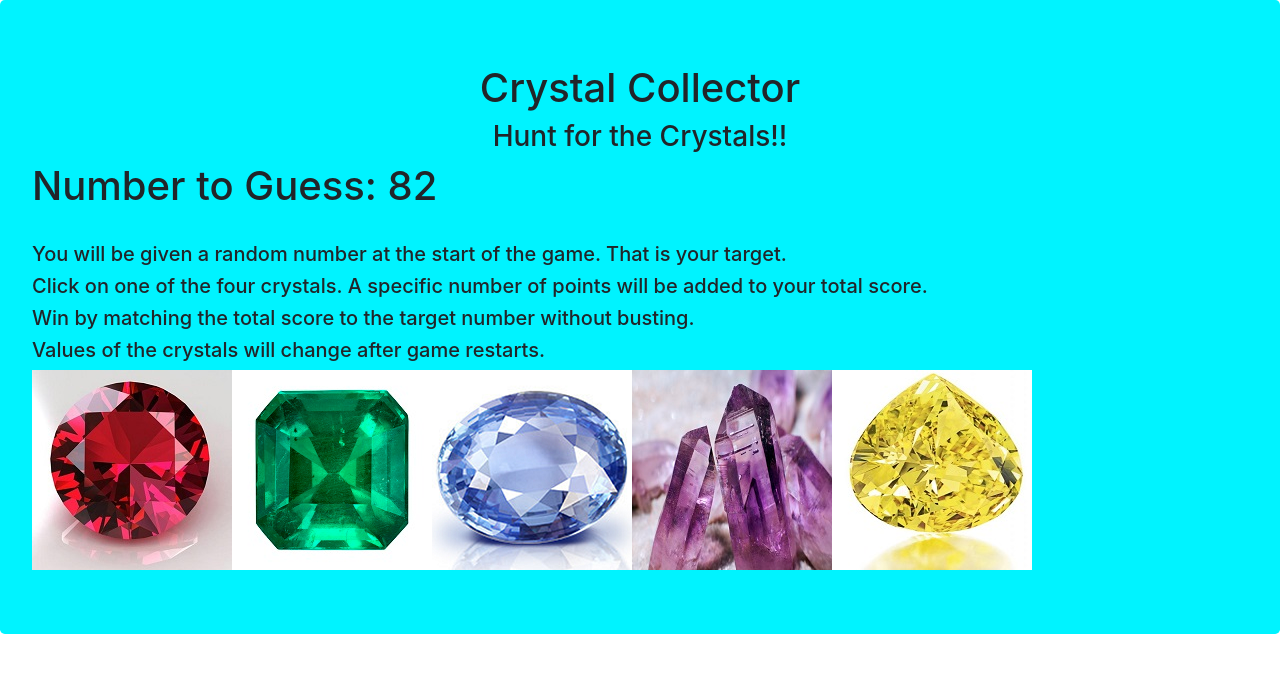
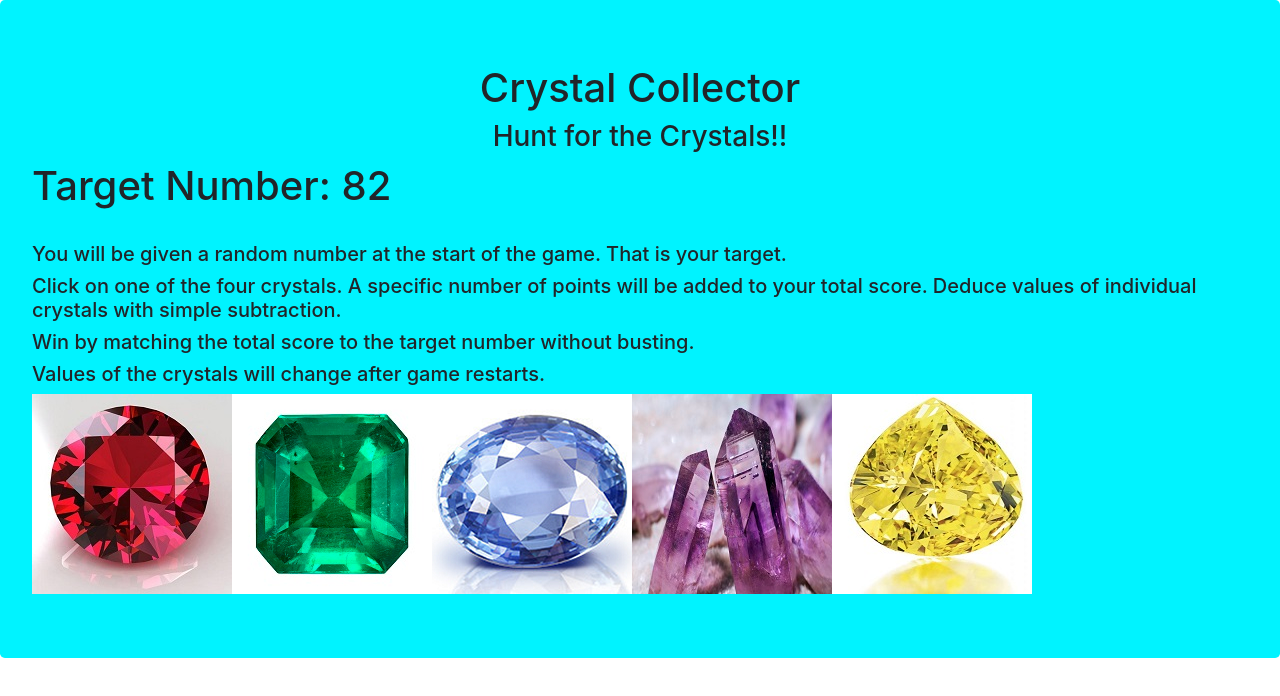
Before and after one commit to mlratino/Crystal-hunter, a plain HTML site: page index.html in a window 1280 px wide. Drawn offline with nearby package versions, Linux system fonts and the light colour scheme; files that its build step writes are made by us from their sources.

Commit message:
clarify instructions

```diff
--- a/index.html
+++ b/index.html
@@ -26,10 +26,10 @@
             <h3 class="text-center">Hunt for the Crystals!!</h3>
 
 
-          <h1>Number to Guess: <span id="number-to-guess"></span></h1>
+          <h1>Target Number: <span id="number-to-guess"></span></h1>
           <br/>
           <h5>You will be given a random number at the start of the game. That is your target.</h5>
-          <h5> Click on one of the four crystals. A specific number of points will be added to your total score.</h5>
+          <h5> Click on one of the four crystals. A specific number of points will be added to your total score. Deduce values of individual crystals with simple subtraction.</h5>
           <h5>Win by matching the total score to the target number without busting.</h5>
 
           <!-- create a reset ????????????????????????????????????????????????????????????????????????? -->
```
